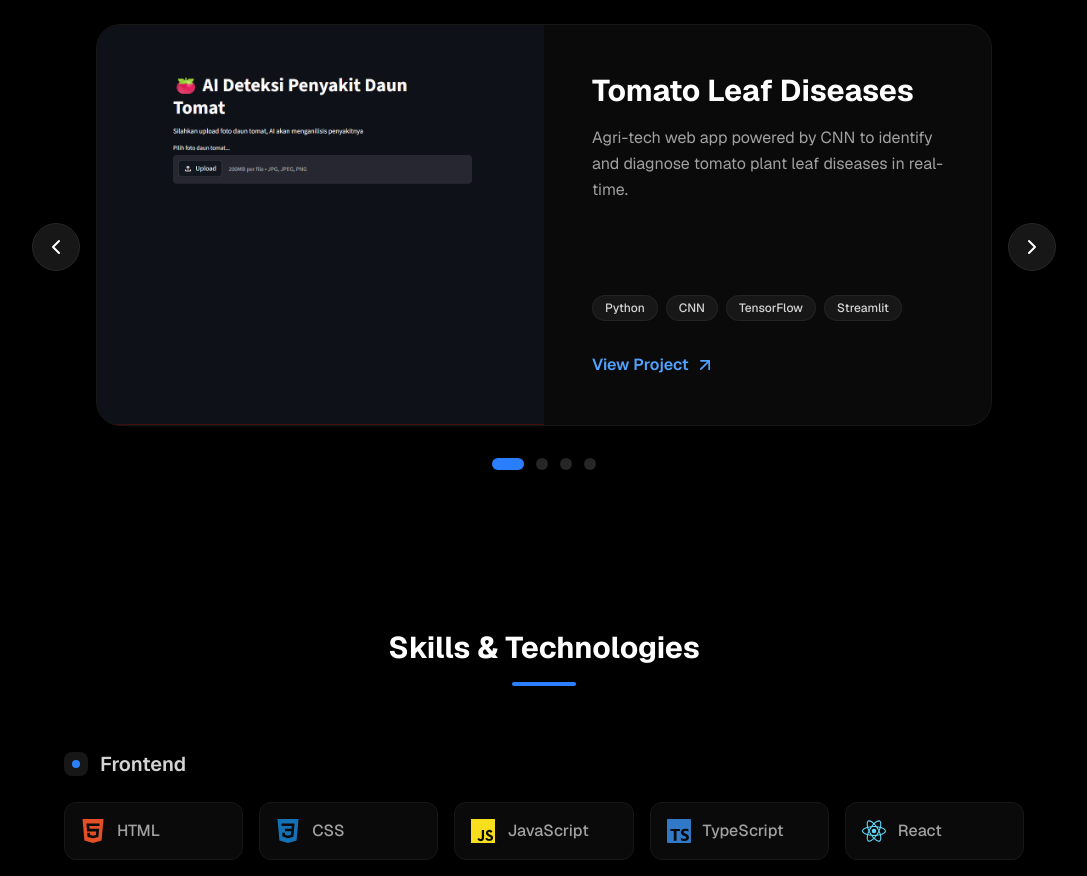
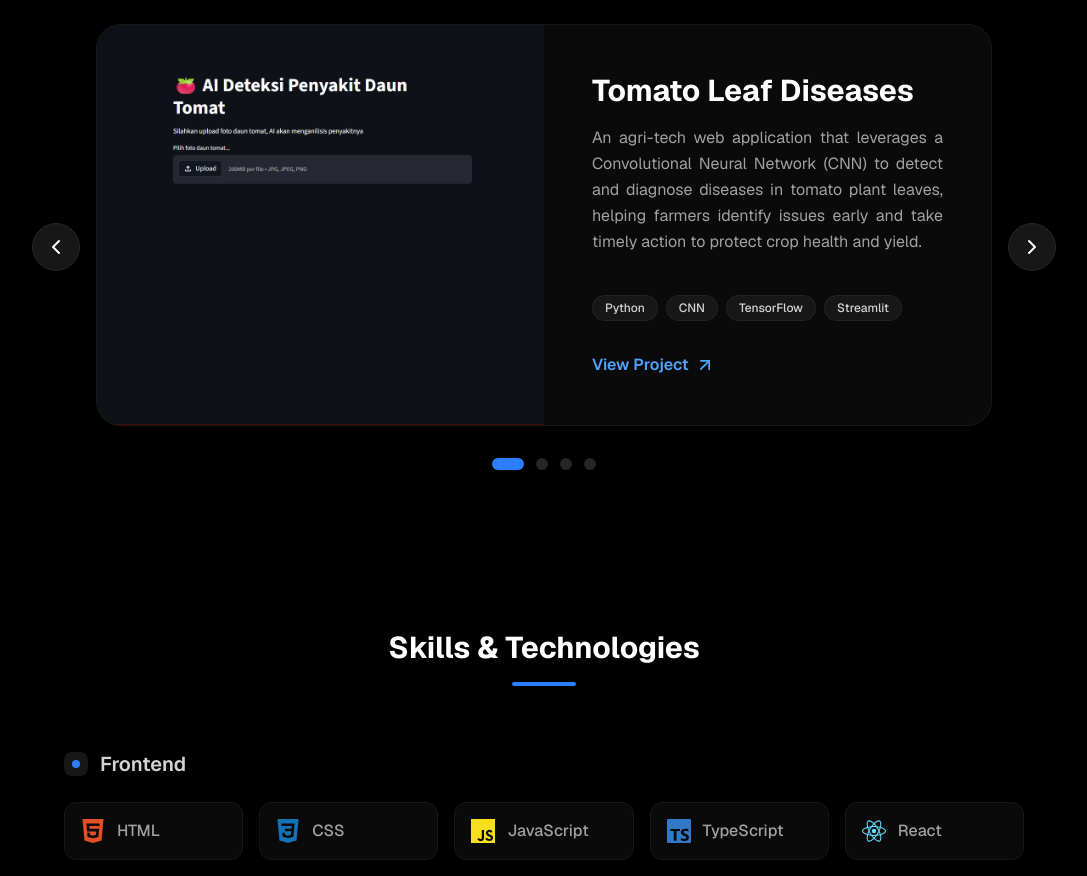
Before and after one commit to evandri30/Portopolio, a Next.js app: page / in a window 1280 px wide. Shown: the part 1640-2516 px from the top of the page, without its empty margins (96-1183 px from the left). Built offline with nearby package versions, Linux system fonts and the light colour scheme.

Commit message:
fix : fix text in project

```diff
--- a/src/components/Project.tsx
+++ b/src/components/Project.tsx
@@ -108,7 +108,7 @@ export default function Project() {
                                         <h3 className="font-bold text-2xl md:text-3xl mb-4 text-white group-hover:text-blue-400 transition-colors duration-300">
                                             {item.title}
                                         </h3>
-                                        <p className="text-neutral-400 mb-6 leading-relaxed text-base">
+                                        <p className="text-neutral-400 mb-6 leading-relaxed text-base text-justify">
                                             {item.description}
                                         </p>
                                     </div>
--- a/src/constants/projects.ts
+++ b/src/constants/projects.ts
@@ -3,7 +3,7 @@ import type { ProjectProps } from "@/types/index"
 export const projects: ProjectProps[] = [
     {
         title: "Tomato Leaf Diseases",
-        description: "Agri-tech web app powered by CNN to identify and diagnose tomato plant leaf diseases in real-time.",
+        description: "An agri-tech web application that leverages a Convolutional Neural Network (CNN) to detect and diagnose diseases in tomato plant leaves, helping farmers identify issues early and take timely action to protect crop health and yield.",
         tech: ["Python", "CNN", "TensorFlow", "Streamlit"],
         link: "https://tomato-leaf-diseases-evandri.streamlit.app/",
         color: "bg-red-950/40 border-b border-red-900/30",
@@ -11,7 +11,7 @@ export const projects: ProjectProps[] = [
     },
     {
         title: "Rizquna Bakery",
-        description: "E-commerce platform featuring JWT authentication, product catalogs, and Midtrans payment integration.",
+        description: "A full-featured e-commerce platform built with secure JWT-based authentication, dynamic product catalog management, and seamless Midtrans payment gateway integration for smooth and reliable online transactions.",
         tech: ["React.js", "Node.js", "Express.js", "MongoDB"],
         link: "https://rizquna-frontend.vercel.app/",
         color: "bg-blue-950/40 border-b border-blue-900/30",
@@ -19,7 +19,7 @@ export const projects: ProjectProps[] = [
     },
     {
         title: "Sparepart Monitoring",
-        description: "Internal system for monitoring aircraft & helicopter spare parts inventory with 5 role-based access levels.",
+        description: "An internal inventory management system for tracking aircraft and helicopter spare parts, featuring five role-based access levels to ensure secure, structured, and efficient operations across different organizational roles.",
         tech: ["PHP", "Laravel", "MySQL", 'Blade'],
         link: null,
         color: "bg-blue-950/40 border-b border-blue-900/30",
@@ -27,7 +27,7 @@ export const projects: ProjectProps[] = [
     },
     {
         title: "BLIP Banking Sales",
-        description: "Internal machine learning web app that predicts banking product uptake using XGBoost.",
+        description: "An internal machine learning web application that leverages XGBoost to predict customer uptake of banking products, enabling data-driven decision-making for targeted marketing and product strategy.",
         tech: ["MERN", "Python", "XGBoost", "JavaScript"],
         link: null,
         color: "bg-green-950/40 border-b border-green-900/30",
```
